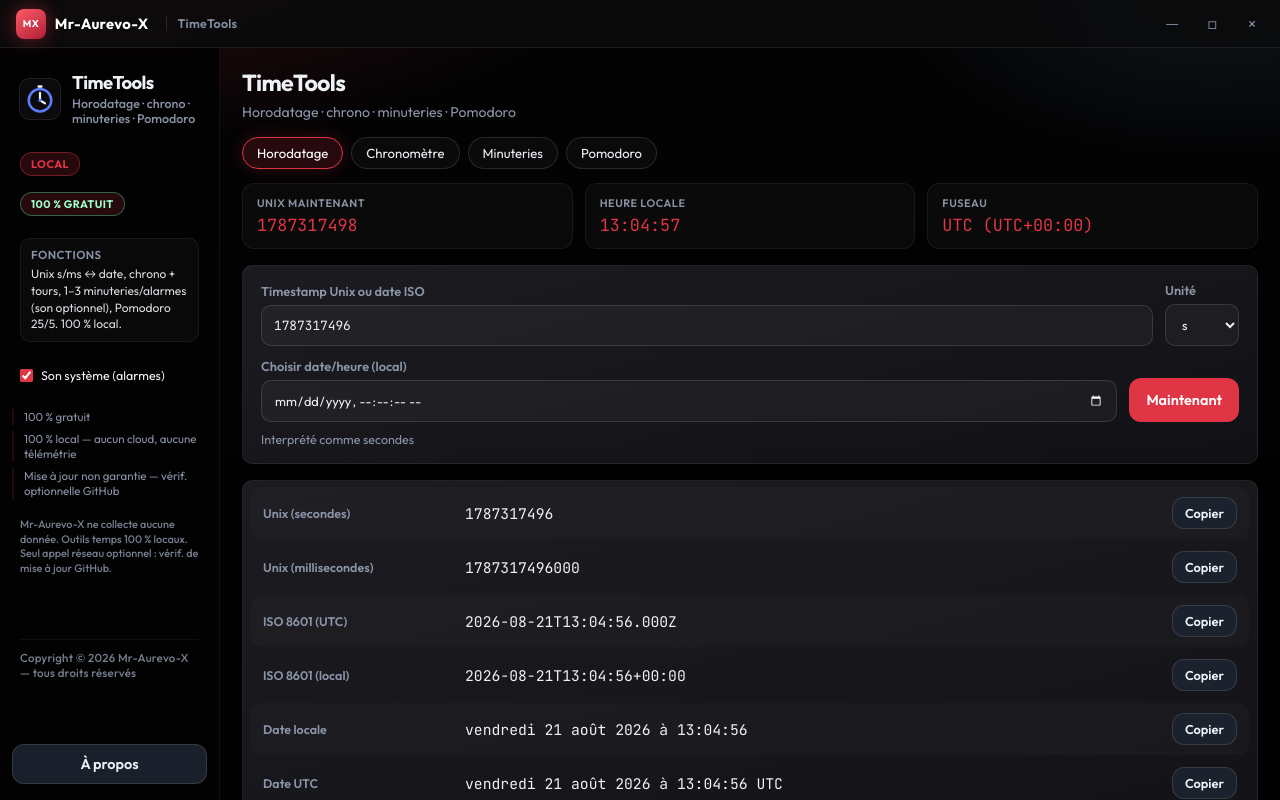
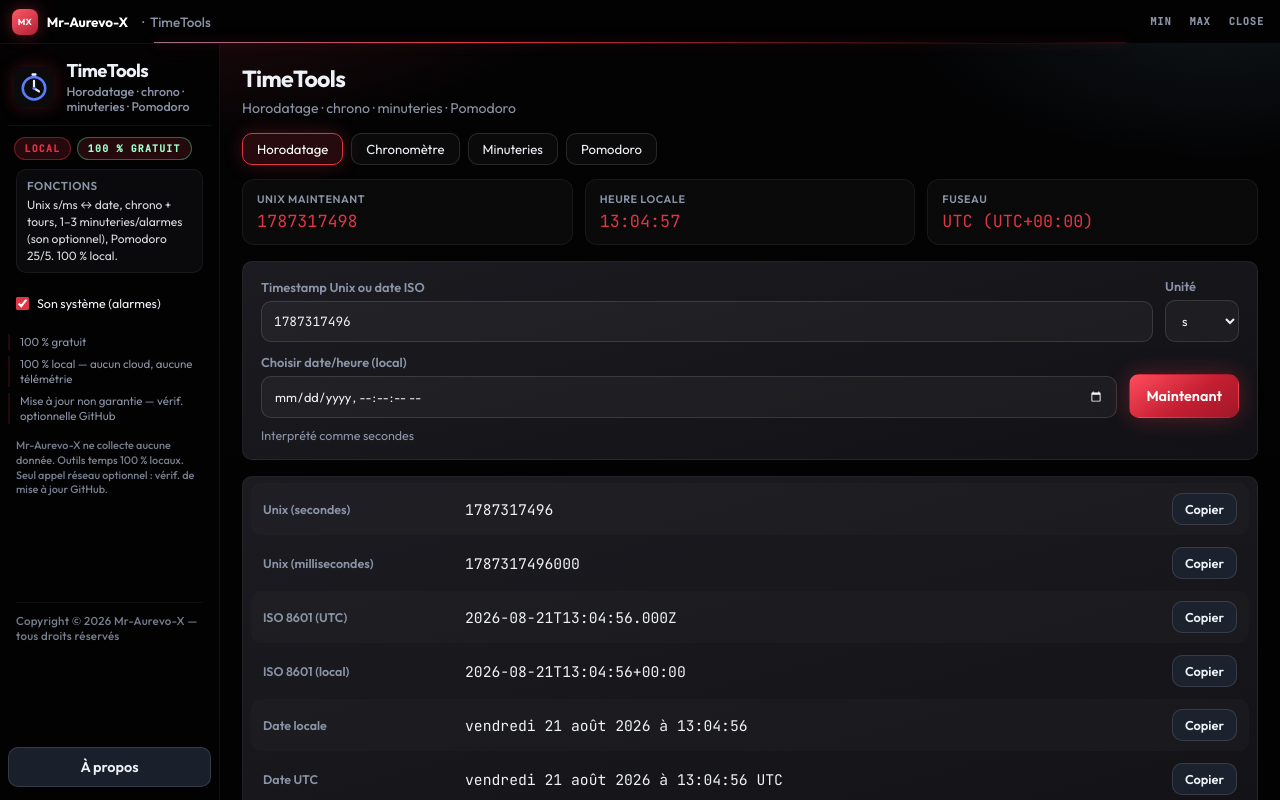
Before and after one commit to Mr-Aurevo-X/TimeTools, a plain HTML site: page ui/index.html in a window 1280 px wide. Drawn offline with Linux system fonts and the light colour scheme; files whose address does not match are found by name.

Commit message:
fix(ui): apply Filament Void Glow titlebar chrome
Replace legacy launcher pcd-nav look with tb-min (lightbar, text window controls, glow-only interactions).

```diff
--- a/ui/hub-chrome.css
+++ b/ui/hub-chrome.css
@@ -3,12 +3,13 @@
  * SPDX-License-Identifier: PolyForm-Noncommercial-1.0.0
  * Author: Mr-Aurevo-X · https://github.com/Mr-Aurevo-X
  */
-/* Hub-style frameless chrome — matches L'Atelier PC Command launcher (pcd-nav),
- * not the smaller standalone .tool-titlebar. App-local; do not edit vendor kit.
+/* Filament Void Glow — frameless chrome for vitrine tools (tb-min).
+ * Replaces legacy launcher pcd-nav look. App-local; not Accueil/dashboard.
  */
 
 :root {
-  --hub-titlebar-h: 48px;
+  --hub-titlebar-h: 44px;
+  --ease-void: cubic-bezier(0.22, 0.68, 0, 1);
 }
 
 html {
@@ -42,22 +43,23 @@
   -webkit-overflow-scrolling: touch;
 }
 
-/* Launcher header strip */
+/* ===== Title bar minimale (Filament void-glow / tb-min) ===== */
 .pcd-nav {
   display: none;
   align-items: center;
-  gap: 1rem;
+  gap: 0.55rem;
   flex: 0 0 var(--hub-titlebar-h);
   height: var(--hub-titlebar-h);
-  padding: 0 0.55rem 0 1rem;
-  border-bottom: 1px solid rgba(255, 255, 255, 0.08);
-  background: color-mix(in srgb, #0b0b0d 92%, transparent);
-  backdrop-filter: blur(12px);
+  padding: 0 0.5rem 0 0.75rem;
+  border-bottom: 1px solid rgba(255, 255, 255, 0.06);
+  background: rgba(3, 3, 4, 0.97);
+  backdrop-filter: none;
   position: sticky;
   top: 0;
   z-index: 50;
   user-select: none;
   box-sizing: border-box;
+  box-shadow: none;
 }
 
 body.frameless:not(.pcd-embed) .pcd-nav {
@@ -80,6 +82,40 @@
   display: none !important;
 }
 
+/* Animated lightbar (10s) — Filament void-glow signature */
+.pcd-nav::after {
+  content: "";
+  position: absolute;
+  left: 12%;
+  right: 12%;
+  bottom: 0;
+  height: 1px;
+  pointer-events: none;
+  background: linear-gradient(
+    110deg,
+    transparent,
+    var(--accent, #e03545),
+    var(--cyan, #6a9bb8),
+    var(--accent, #e03545),
+    transparent
+  );
+  background-size: 220% 100%;
+  animation: vit-void-flow 10s linear infinite;
+  box-shadow: 0 0 12px color-mix(in srgb, var(--accent, #e03545) 55%, transparent);
+}
+
+@keyframes vit-void-flow {
+  to {
+    background-position: 220% 0;
+  }
+}
+
+@media (prefers-reduced-motion: reduce) {
+  .pcd-nav::after {
+    animation: none;
+  }
+}
+
 .pcd-nav .brand {
   display: flex;
   align-items: center;
@@ -91,24 +127,25 @@
 }
 
 .pcd-nav .brand .mark {
-  width: 30px;
-  height: 30px;
+  width: 26px;
+  height: 26px;
   border-radius: 8px;
   display: grid;
   place-items: center;
-  font-size: 0.62rem;
+  font-size: 0.55rem;
   font-weight: 800;
   letter-spacing: 0.04em;
   color: #fff;
   background: linear-gradient(145deg, #ff5a68, #b01f35);
-  box-shadow: 0 0 18px rgba(224, 53, 69, 0.45);
+  box-shadow: 0 0 16px rgba(224, 53, 69, 0.4);
   flex-shrink: 0;
+  position: relative;
 }
 
 .pcd-nav .brand-title {
-  letter-spacing: 0.02em;
-  font-size: 0.92rem;
-  font-weight: 700;
+  letter-spacing: -0.01em;
+  font-size: 0.84rem;
+  font-weight: 650;
   color: #fff;
   display: inline-flex;
   align-items: baseline;
@@ -117,23 +154,23 @@
 
 .pcd-nav .brand-atelier {
   color: #fff;
-  font-weight: 700;
-}
-
-.pcd-nav .brand-product {
-  color: var(--accent, #e03545);
-  font-weight: 700;
-  text-shadow: 0 0 12px rgba(224, 53, 69, 0.35);
+  font-weight: 650;
 }
 
 .pcd-nav .hub-tool-name {
-  margin-left: 0.55rem;
-  padding-left: 0.65rem;
-  border-left: 1px solid rgba(255, 255, 255, 0.12);
-  font-size: 0.78rem;
-  font-weight: 600;
-  color: #8490a6;
-  letter-spacing: 0.02em;
+  margin-left: 0.35rem;
+  padding-left: 0;
+  border-left: 0;
+  font-size: 0.84rem;
+  font-weight: 500;
+  color: var(--muted, #8b94a6);
+  letter-spacing: 0;
+}
+
+.pcd-nav .hub-tool-name::before {
+  content: "·";
+  margin-right: 0.35rem;
+  color: var(--muted, #8b94a6);
 }
 
 .pcd-nav .nav-spacer {
@@ -145,41 +182,49 @@
 .pcd-nav .nav-right {
   display: flex;
   align-items: center;
-  gap: 0.65rem;
+  gap: 0.35rem;
   flex-shrink: 0;
 }
 
+/* Text window controls (Filament tb-min) */
 .pcd-nav .win-controls {
   display: inline-flex;
   align-items: center;
   gap: 2px;
-  margin-left: 0.25rem;
+  margin-left: 0.15rem;
 }
 
 .pcd-nav .win-btn {
-  width: 38px;
+  width: auto;
+  min-width: 0;
   height: 28px;
+  padding: 0 0.5rem;
   border: 0;
-  border-radius: 6px;
+  border-radius: 8px;
   background: transparent;
-  color: #8490a6;
-  font-size: 0.95rem;
+  color: var(--muted, #8b94a6);
+  font-family: var(--mono, "JetBrains Mono", monospace);
+  font-size: 0.65rem;
+  font-weight: 600;
+  letter-spacing: 0.08em;
+  text-transform: uppercase;
   line-height: 1;
   cursor: pointer;
   display: grid;
   place-items: center;
-  transition: background 0.12s ease, color 0.12s ease;
+  transition: background 0.2s, color 0.2s, box-shadow 0.25s;
 }
 
 .pcd-nav .win-btn:hover {
-  background: rgba(255, 255, 255, 0.08);
+  background: rgba(255, 255, 255, 0.1);
   color: #fff;
+  transform: none;
 }
 
 .pcd-nav .win-btn.win-close:hover {
-  background: #e03545;
+  background: var(--accent, #e03545);
   color: #fff;
-  box-shadow: 0 0 14px rgba(224, 53, 69, 0.35);
+  box-shadow: 0 0 18px rgba(224, 53, 69, 0.5);
 }
 
 .pywebview-drag-region {
@@ -189,7 +234,6 @@
   cursor: default;
 }
 
-/* Resize grips must stay viewport-fixed — body flex would otherwise demote them. */
 body > .hub-resize-edges {
   position: fixed !important;
   inset: 0 !important;
@@ -203,7 +247,6 @@
   overflow: visible !important;
 }
 
-/* Invisible INSET edge grips (WebView2 swallows true border hits). */
 .hub-resize-edges {
   position: fixed;
   inset: 0;
--- a/ui/index.html
+++ b/ui/index.html
@@ -41,9 +41,9 @@
     <div class="nav-spacer pywebview-drag-region" aria-hidden="true"></div>
     <div class="nav-right">
       <div class="win-controls" role="group" aria-label="Fenêtre">
-        <button type="button" class="win-btn" id="winMin" title="Réduire" aria-label="Réduire">─</button>
-        <button type="button" class="win-btn" id="winMax" title="Agrandir" aria-label="Agrandir">□</button>
-        <button type="button" class="win-btn win-close" id="winClose" title="Fermer" aria-label="Fermer">×</button>
+        <button type="button" class="win-btn" id="winMin" title="Réduire" aria-label="Réduire">min</button>
+        <button type="button" class="win-btn" id="winMax" title="Agrandir" aria-label="Agrandir">max</button>
+        <button type="button" class="win-btn win-close" id="winClose" title="Fermer" aria-label="Fermer">close</button>
       </div>
     </div>
   </header>
--- a/ui/void-glow-app.css
+++ b/ui/void-glow-app.css
@@ -2,18 +2,142 @@
  * Copyright (c) 2026 Mr-Aurevo-X. All rights reserved.
  * SPDX-License-Identifier: PolyForm-Noncommercial-1.0.0
  */
+/* Filament Void Glow — tool shell polish (no Accueil / dashboard).
+ * Glow only, zero lift. Matches _ui-proposals-filament/void-glow.html.
+ */
 
-/* Void Glow — tool chrome polish (no Accueil / dashboard) */
+:root {
+  --radius: 10px;
+  --radius-sm: 8px;
+}
+
+body.theme-void-glow {
+  --ease: cubic-bezier(0.22, 0.68, 0, 1);
+}
+
+/* Sidebar — Filament .side */
+body.theme-void-glow .sidebar,
+body.theme-void-glow aside.sidebar {
+  background: rgba(3, 3, 4, 0.9) !important;
+  border-right: 1px solid var(--line, rgba(255, 255, 255, 0.06));
+  box-shadow: none !important;
+  gap: 0.55rem;
+  padding: 0.8rem 0.5rem !important;
+}
+
+body.theme-void-glow .sidebar .brand {
+  padding: 0.2rem 0.4rem 0.7rem;
+  border-bottom: 1px solid var(--line, rgba(255, 255, 255, 0.06));
+  margin-bottom: 0.15rem;
+}
+
+body.theme-void-glow .brand-mark {
+  border-radius: 8px;
+  box-shadow: 0 0 16px rgba(224, 53, 69, 0.28);
+}
+
+body.theme-void-glow .badge-row {
+  padding: 0 0.35rem;
+  gap: 0.35rem;
+}
+
+body.theme-void-glow .badge {
+  border-radius: 999px;
+  font-family: var(--mono, ui-monospace, monospace);
+  font-size: 0.62rem;
+  letter-spacing: 0.12em;
+  text-transform: uppercase;
+  margin: 0;
+}
+
+body.theme-void-glow .feature-desc {
+  border-radius: var(--radius);
+  border: 1px solid var(--line, rgba(255, 255, 255, 0.06));
+  background: var(--panel, #0a0a0c);
+  box-shadow: none;
+}
+
+/* Panels / cards — glow, no lift */
+body.theme-void-glow .panel,
+body.theme-void-glow .card,
+body.theme-void-glow .surface,
+body.theme-void-glow .conv-card,
+body.theme-void-glow .unit-card,
+body.theme-void-glow .drop-zone,
+body.theme-void-glow .meta-panel {
+  border-radius: var(--radius);
+  border-color: var(--line, rgba(255, 255, 255, 0.06));
+  box-shadow: none;
+  transition: border-color 0.25s, box-shadow 0.3s;
+}
+
+body.theme-void-glow .panel:hover,
+body.theme-void-glow .card:hover,
+body.theme-void-glow .unit-card:hover {
+  transform: none;
+  box-shadow: 0 0 28px rgba(224, 53, 69, 0.18);
+}
+
+/* Buttons — glow only */
+body.theme-void-glow .btn,
+body.theme-void-glow .pcd-btn,
+body.theme-void-glow button.primary,
+body.theme-void-glow .btn.primary,
+body.theme-void-glow .btn.accent,
+body.theme-void-glow .about-btn,
+body.theme-void-glow .top-mode-tab,
+body.theme-void-glow .mode-tab {
+  border-radius: 10px;
+  transition: background 0.25s, border-color 0.25s, color 0.2s, box-shadow 0.3s;
+}
+
+body.theme-void-glow .btn.primary,
+body.theme-void-glow .pcd-btn.primary,
+body.theme-void-glow button.primary,
+body.theme-void-glow .btn.accent {
+  background: linear-gradient(145deg, #ff4d5c, #c41f32 55%, #a01828);
+  border-color: transparent;
+  box-shadow: 0 0 22px rgba(224, 53, 69, 0.35);
+}
+
+body.theme-void-glow .btn:hover,
+body.theme-void-glow .pcd-btn:hover,
+body.theme-void-glow .about-btn:hover,
 body.theme-void-glow .top-mode-tab:hover,
-body.theme-void-glow .mode-tab:hover,
-body.theme-void-glow .pcd-btn:hover,
+body.theme-void-glow .mode-tab:hover {
+  transform: none !important;
+  box-shadow: 0 0 0 1px rgba(224, 53, 69, 0.5), 0 0 32px rgba(224, 53, 69, 0.4);
+  border-color: rgba(224, 53, 69, 0.6);
+}
+
+body.theme-void-glow .btn.primary:hover,
+body.theme-void-glow .pcd-btn.primary:hover,
 body.theme-void-glow button.primary:hover,
-body.theme-void-glow .btn.primary:hover,
 body.theme-void-glow .btn.accent:hover {
-  box-shadow: 0 0 0 1px rgba(224, 53, 69, 0.45), 0 0 28px rgba(224, 53, 69, 0.28);
-  border-color: rgba(224, 53, 69, 0.55);
+  transform: none !important;
+  box-shadow: 0 0 0 1px rgba(255, 255, 255, 0.12), 0 0 48px rgba(224, 53, 69, 0.55);
 }
+
 body.theme-void-glow .top-mode-tab.active,
 body.theme-void-glow .mode-tab.active {
-  box-shadow: 0 0 18px rgba(224, 53, 69, 0.22);
+  box-shadow: 0 0 18px rgba(224, 53, 69, 0.28);
+  transform: none;
 }
+
+/* Main header typography */
+body.theme-void-glow .main > header h1,
+body.theme-void-glow .page-head h1,
+body.theme-void-glow .content-head h1 {
+  font-size: 1.65rem;
+  font-weight: 600;
+  letter-spacing: -0.03em;
+}
+
+body.theme-void-glow .kicker,
+body.theme-void-glow .sec-label {
+  font-family: var(--mono, ui-monospace, monospace);
+  font-size: 0.65rem;
+  letter-spacing: 0.16em;
+  text-transform: uppercase;
+  color: var(--muted);
+}
```
Also changed, not shown: docs/screenshots/ui-void-glow.png, 2 other files.
